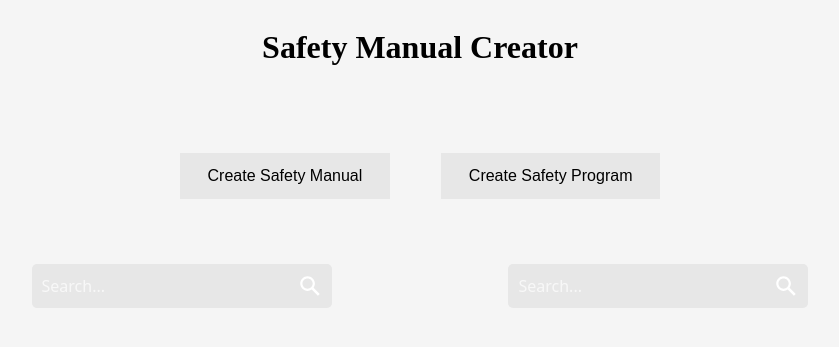
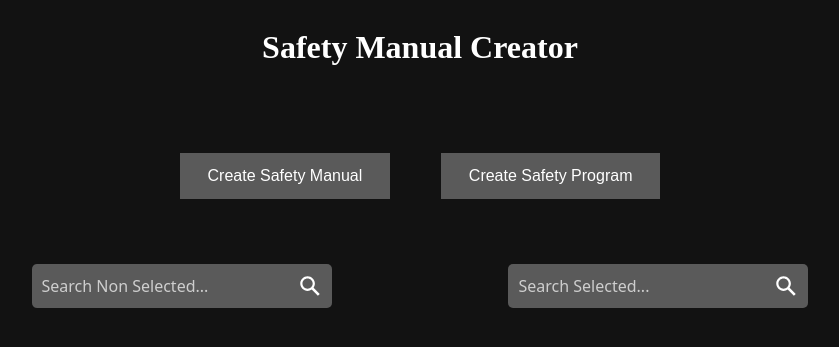
Before and after one commit to Squuidd/ISNetworld-Manual-Program-Tool, a Flask app: page / in a window 1280 px wide. Shown: the top 347 px of the page, without its empty margins (220-1059 px from the left). Run offline with Flask 2, Linux system fonts and the light colour scheme; parts of the project's set-up code (start-up, migrations or seed data) failed here and were passed over.

Commit message:
tried to js :(

```diff
--- a/Website-Main/safety_program_creator.py
+++ b/Website-Main/safety_program_creator.py
@@ -67,10 +67,13 @@ def create_manual(
 
     main_document.save(save_path)
 
+
+    # updates TOC *windows only*
     script_dir = os.path.dirname(os.path.abspath(inspect.getfile(inspect.currentframe())))
     file_name = save_path
     file_path = os.path.join(script_dir, file_name)
     update_toc(file_path)
+
     print(etree.tostring(main_document.element.body, encoding='unicode', pretty_print=True))
 
 def create_program(
--- /dev/null
+++ b/Website-Main/static/index.js
@@ -0,0 +1 @@
+console.log("hello world")
--- a/Website-Main/static/style.css
+++ b/Website-Main/static/style.css
@@ -1,7 +1,12 @@
 
 body
 {
-    background-color: whitesmoke;
+    background-color: rgb(18, 18, 18);
+}
+
+h1
+{
+    color: rgb(255, 255, 255);
 }
 
 .center_parent
@@ -32,19 +37,19 @@ body
     font-size: 16px;
     cursor: pointer;
     display: inline-block;
-    background: #e7e7e7;
-    color: black;
+    background: #5a5a5a;
+    color: rgb(255, 255, 255);
 }
 
 .btn:hover
 {
-    background: #acacac;
+    background: #797979;
 }
 
 /* form styles */
 form
 {
-    background-color: #e7e7e7;
+    background-color: #5a5a5a;
     width: 300px;
     height: 44px;
     border-radius: 5px;
@@ -57,7 +62,7 @@ input
 {
     all: unset;
     font: 16px system-ui;
-    color: #fff;
+    color: #ffffff;
     height: 100%;
     width: 100%;
     padding: 6px 10px;
@@ -115,5 +120,3 @@ svg
 {
     margin-left: 7%;
 }
-
-7
--- a/Website-Main/templates/index.html
+++ b/Website-Main/templates/index.html
@@ -39,7 +39,7 @@
           <div class="center_child" id="form_container_left">
             <form id="form" role="search">
               <input type="search" id="query" name="q"
-              placeholder="Search..."
+              placeholder="Search Non Selected..."
               aria-label="Search through site content">
               <button class="search_btn">
                 <svg viewBox="0 0 1024 1024">
@@ -52,7 +52,7 @@
           <div class="center_child" id="form_container_right">
             <form id="form" role="search">
               <input type="search" id="query" name="q"
-              placeholder="Search..."
+              placeholder="Search Selected..."
               aria-label="Search through site content">
               <button class="search_btn">
                 <svg viewBox="0 0 1024 1024">
@@ -67,5 +67,6 @@
       </div>
 
     </main>
+    <script src="index.js"></script>
   </body>
 </html>
```
Also changed, not shown: Website-Main/test.db, 2 other files.
